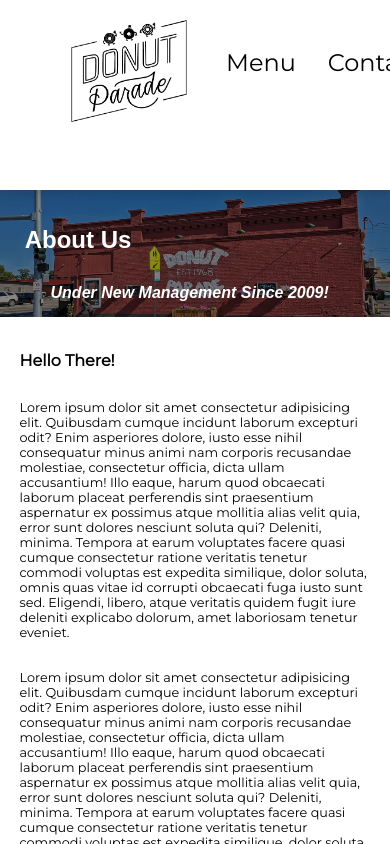
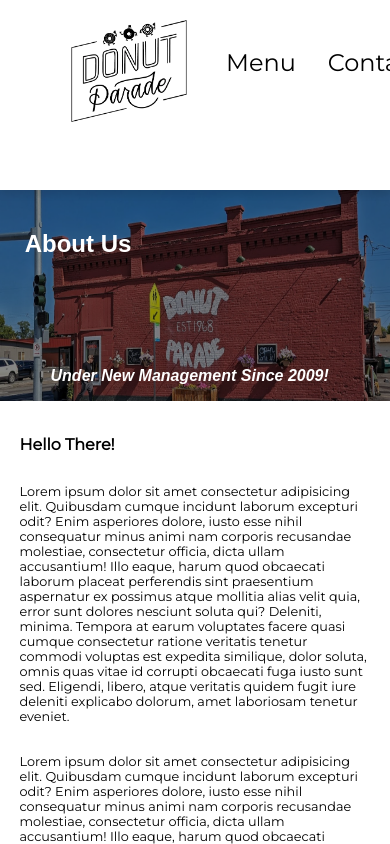
Before and after one commit to CSCD488-Winter2024/project-description-user-stories-and-glossary-project-unknown, a React (Vite) app in the folder DonutParade/: page /about in a window 390 px wide. Shown: the top 844 px of the page. Built offline with nearby package versions, Linux system fonts and the light colour scheme; no server answers; the database is empty; a web font is replaced by a local one.

Commit message:
about page screen bugs fixes

```diff
--- a/DonutParade/src/styles/About.css
+++ b/DonutParade/src/styles/About.css
@@ -58,14 +58,14 @@
 /* Media Screen CSS for Different Screen Sizes and Devices */
 @media screen and (max-width: 1700px) {
   #About-content img {
-    height: 65vh;
+    height: 68vh;
   }
   #About-content h2 {
     font-size: 6em;
   }
   #About-content h3 {
     font-size: 2em;
-    top: 35%;
+    top: 38%;
     right: -10%;
   }
   #About-content h1 {
@@ -77,14 +77,14 @@
 }
 @media screen and (max-width: 1440px) {
   #About-content img {
-    height: 55vh;
+    height: 65vh;
   }
   #About-content h2 {
     font-size: 5em;
   }
   #About-content h3 {
     font-size: 1.8em;
-    top: 30%;
+    top: 35%;
     right: -10%;
   }
   #About-content h1 {
@@ -96,14 +96,14 @@
 }
 @media screen and (max-width: 1280px) {
   #About-content img {
-    height: 45vh;
+    height: 55vh;
   }
   #About-content h2 {
     font-size: 4em;
   }
   #About-content h3 {
     font-size: 1.6em;
-    top: 25%;
+    top: 32%;
     right: -15%;
   }
   #About-content h1 {
@@ -115,14 +115,14 @@
 }
 @media screen and (max-width: 1024px) {
   #About-content img {
-    height: 35vh;
+    height: 45vh;
   }
   #About-content h2 {
     font-size: 3em;
   }
   #About-content h3 {
     font-size: 1.6em;
-    top: 20%;
+    top: 28%;
     right: -20%;
   }
   #About-content h1 {
@@ -134,14 +134,14 @@
 }
 @media screen and (max-width: 768px) {
   #About-content img {
-    height: 25vh;
+    height: 35vh;
   }
   #About-content h2 {
     font-size: 2em;
   }
   #About-content h3 {
     font-size: 1.2em;
-    top: 16%;
+    top: 22%;
     right: -20%;
   }
   #About-content h1 {
@@ -153,14 +153,14 @@
 }
 @media screen and (max-width: 500px) {
   #About-content img {
-    height: 15vh;
+    height: 25vh;
   }
   #About-content h2 {
     font-size: 1.5em;
   }
   #About-content h3 {
     font-size: 1em;
-    top: 13%;
+    top: 22%;
     right: -20%;
   }
   #About-content h1 {
```
